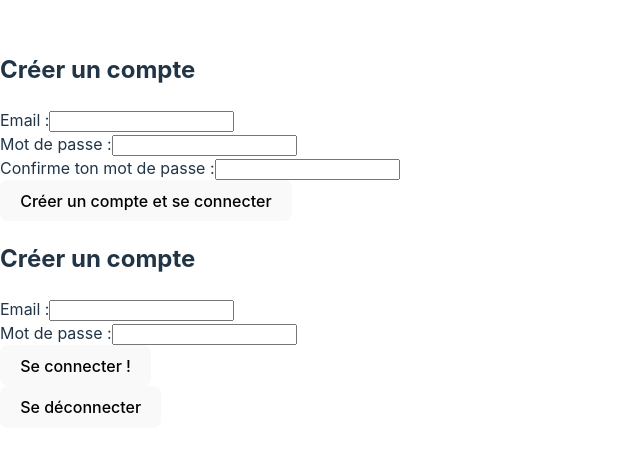
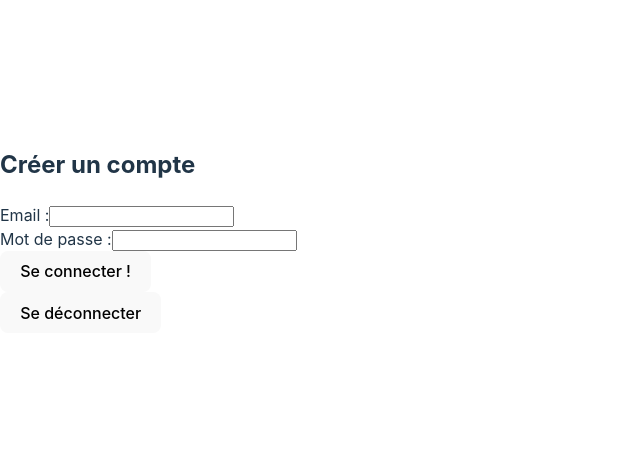
Before and after one commit to KarineDHoshi/Front_projet, a React (Vite) app: page /users/sign_in in a window 1280 px wide. Shown: the part 170-622 px from the top of the page, without its empty margins (0-640 px from the left). Built offline with nearby package versions, Linux system fonts and the light colour scheme.

Commit message:
LD first routes

```diff
--- a/package.json
+++ b/package.json
@@ -14,7 +14,8 @@
     "jotai": "^2.2.0",
     "js-cookie": "^3.0.5",
     "react": "^18.2.0",
-    "react-dom": "^18.2.0"
+    "react-dom": "^18.2.0",
+    "react-router-dom": "^6.13.0"
   },
   "devDependencies": {
     "@types/react": "^18.0.37",
--- a/src/App.jsx
+++ b/src/App.jsx
@@ -1,9 +1,9 @@
+import { BrowserRouter, Routes, Route } from 'react-router-dom';
 import { useEffect } from 'react';
 import { useAtom } from 'jotai';
 import { userAtom } from './userAtom';
 import Register from './pages/register';
 import Sign_in from './pages/login';
-import Logout from './components/logout';
 
 
 import Cookies from 'js-cookie';
@@ -26,14 +26,19 @@ function App() {
   }, []);
 
   return (
-
-        <div>
-        <Register />
-        <Sign_in />
-        <Logout />
-      </div>
-
-      )}
+    <div>
+      <BrowserRouter>
+        <Routes>
+          {/* <Route path='/' element={} /> */}
+          <Route path='/users' element={<Register />} />
+          <Route path='/users/sign_in' element={<Sign_in />} />
+          {/* <Route path='/' element={} /> */}
+          {/* <Route path='/' element={}> /> */}
+          {/* <Route path='/' element={}> /> */}
+        </Routes>
+      </BrowserRouter>
+    </div>
+  )}
 
 
 export default App;
--- a/src/pages/login.jsx
+++ b/src/pages/login.jsx
@@ -2,6 +2,7 @@ import { useState } from 'react';
 import { useAtom } from 'jotai';
 import { userAtom } from '../userAtom';
 import Cookies from 'js-cookie';
+import Logout from '../components/logout';
 
 
 function Sign_in() {
@@ -76,6 +77,9 @@ function Sign_in() {
       </div>
 
       <button type="submit">Se connecter !</button>
+
+      <Logout />
+
     </form>
   );
 }
```
Also changed, not shown: 1 other file (tests, documents, lock files or other folders).
